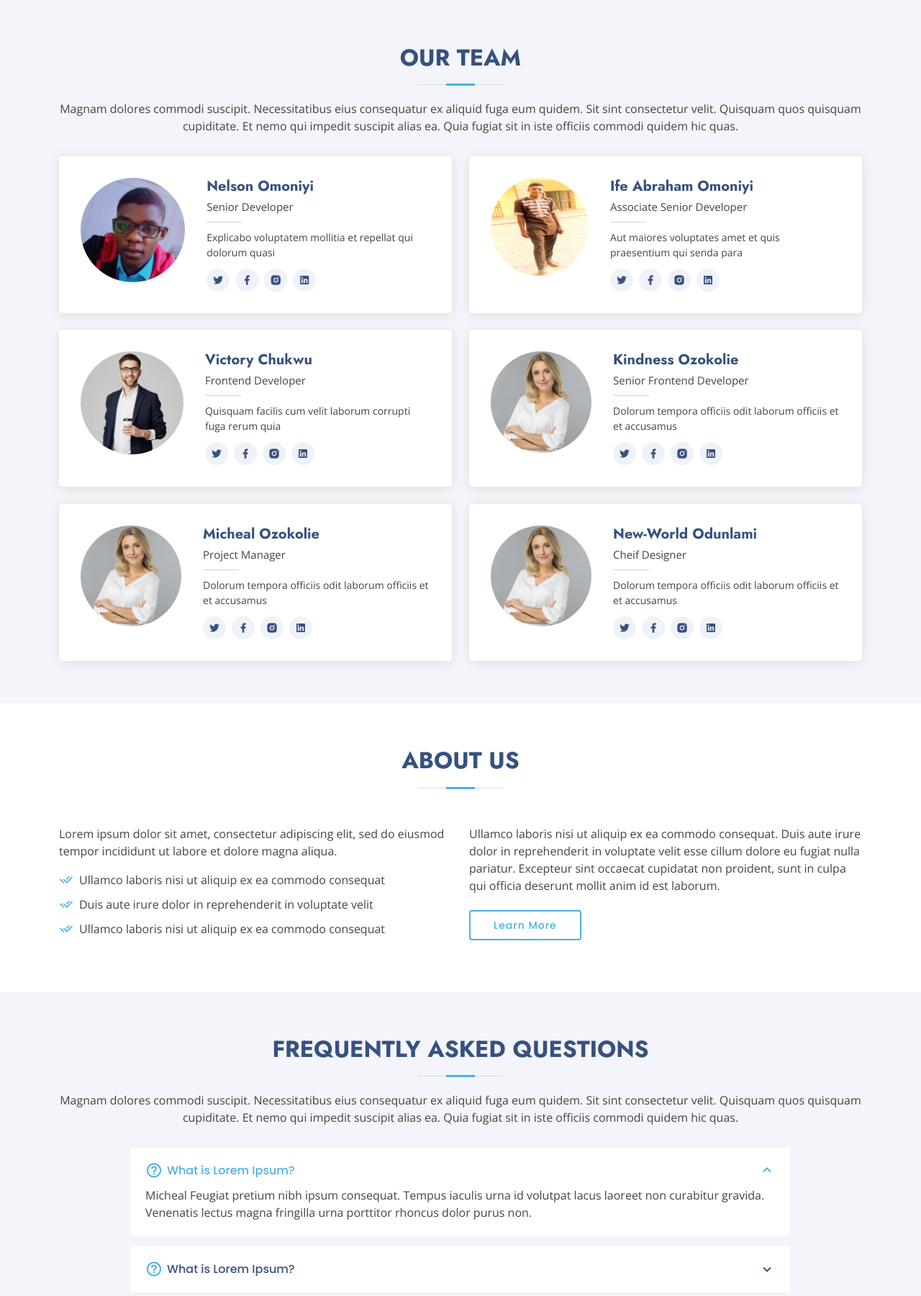
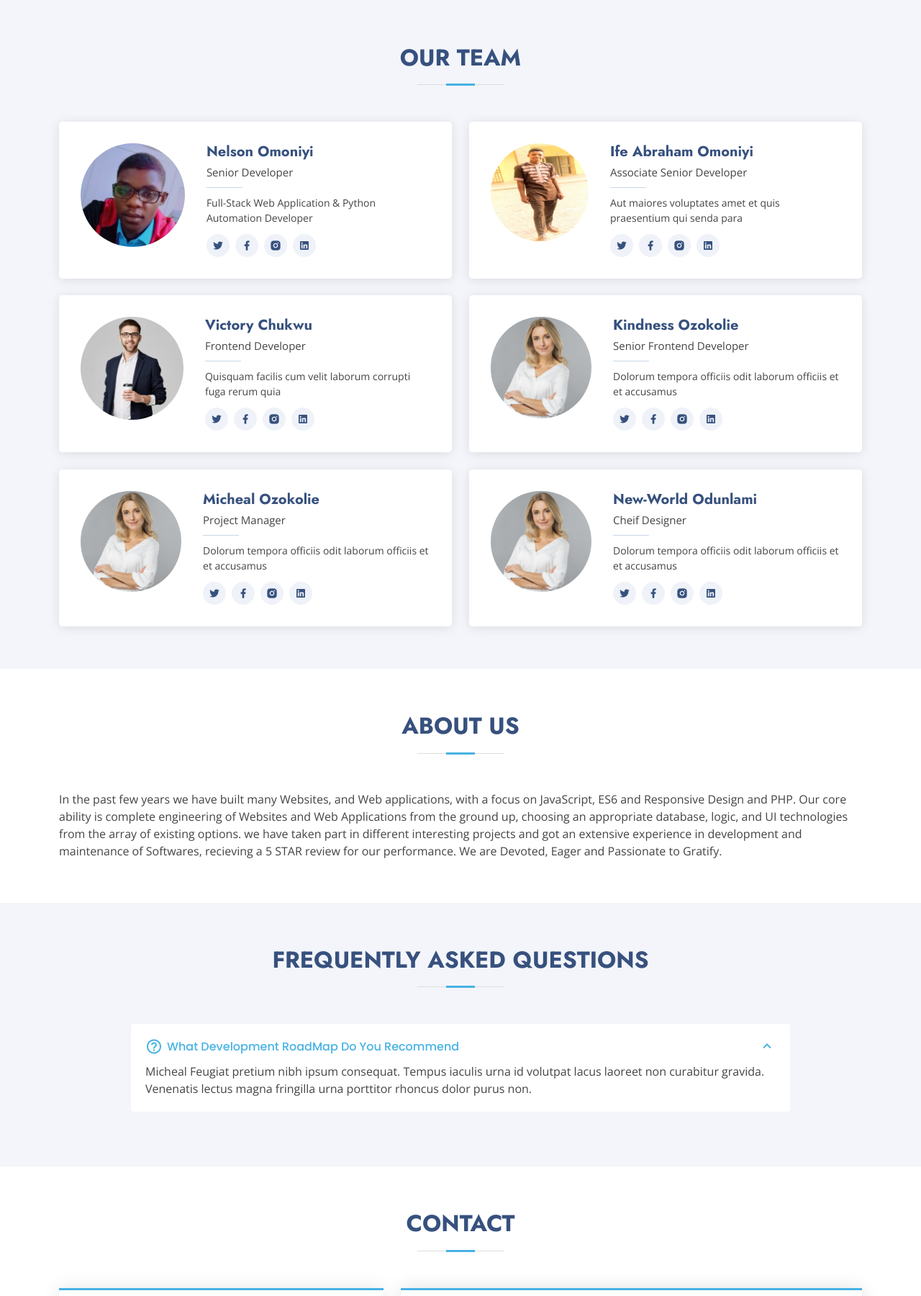
Before and after one commit to Notal-Crest/Power-Tools, a PHP site: page / in a window 1280 px wide. Shown: the part 1583-3383 px from the top of the page at 72% size. Run offline with PHP 8.4, Linux system fonts and the light colour scheme; some libraries are stand-ins or nearby versions.

Commit message:
Edited mail and address

```diff
--- a/forms/contact.php
+++ b/forms/contact.php
@@ -7,7 +7,7 @@
   */
 
   // Replace contact@example.com with your real receiving email address
-  $receiving_email_address = 'omoniyinelson6@gmail.com';
+  $receiving_email_address = 'info@notalcrest.com.ng';
 
   if( file_exists($php_email_form = '../assets/vendor/php-email-form/php-email-form.php' )) {
     include( $php_email_form );
--- a/index.php
+++ b/index.php
@@ -124,7 +124,6 @@ include("inc/header.php")
 
         <div class="section-title">
           <h2>Our Team</h2>
-          <p>Magnam dolores commodi suscipit. Necessitatibus eius consequatur ex aliquid fuga eum quidem. Sit sint consectetur velit. Quisquam quos quisquam cupiditate. Et nemo qui impedit suscipit alias ea. Quia fugiat sit in iste officiis commodi quidem hic quas.</p>
         </div>
 
         <div class="row">
@@ -135,7 +134,7 @@ include("inc/header.php")
               <div class="member-info">
                 <h4>Nelson Omoniyi</h4>
                 <span>Senior Developer</span>
-                <p>Explicabo voluptatem mollitia et repellat qui dolorum quasi</p>
+                <p>Full-Stack Web Application & Python Automation Developer</p>
                 <div class="social">
                   <a href=""><i class="ri-twitter-fill"></i></a>
                   <a href=""><i class="ri-facebook-fill"></i></a>
@@ -245,24 +244,10 @@ include("inc/header.php")
         </div>
 
         <div class="row content">
-          <div class="col-lg-6">
+          <div class="col-lg-12">
             <p>
-              Lorem ipsum dolor sit amet, consectetur adipiscing elit, sed do eiusmod tempor incididunt ut labore et dolore
-              magna aliqua.
+            In the past few years we have built many Websites, and Web applications, with a focus on JavaScript, ES6 and Responsive Design and PHP. Our core ability is complete engineering of Websites and Web Applications from the ground up, choosing an appropriate database, logic, and UI technologies from the array of existing options. we have taken part in different interesting projects and got an extensive experience in development and maintenance of Softwares, recieving a 5 STAR review for our performance. We are Devoted, Eager and Passionate to Gratify.
             </p>
-            <ul>
-              <li><i class="ri-check-double-line"></i> Ullamco laboris nisi ut aliquip ex ea commodo consequat</li>
-              <li><i class="ri-check-double-line"></i> Duis aute irure dolor in reprehenderit in voluptate velit</li>
-              <li><i class="ri-check-double-line"></i> Ullamco laboris nisi ut aliquip ex ea commodo consequat</li>
-            </ul>
-          </div>
-          <div class="col-lg-6 pt-4 pt-lg-0">
-            <p>
-              Ullamco laboris nisi ut aliquip ex ea commodo consequat. Duis aute irure dolor in reprehenderit in voluptate
-              velit esse cillum dolore eu fugiat nulla pariatur. Excepteur sint occaecat cupidatat non proident, sunt in
-              culpa qui officia deserunt mollit anim id est laborum.
-            </p>
-            <a href="#" class="btn-learn-more">Learn More</a>
           </div>
         </div>
 
@@ -275,52 +260,15 @@ include("inc/header.php")
 
         <div class="section-title">
           <h2>Frequently Asked Questions</h2>
-          <p>Magnam dolores commodi suscipit. Necessitatibus eius consequatur ex aliquid fuga eum quidem. Sit sint consectetur velit. Quisquam quos quisquam cupiditate. Et nemo qui impedit suscipit alias ea. Quia fugiat sit in iste officiis commodi quidem hic quas.</p>
         </div>
 
         <div class="faq-list">
           <ul>
             <li data-aos="fade-up" data-aos-delay="100">
-              <i class="bx bx-help-circle icon-help"></i> <a data-bs-toggle="collapse" class="collapse" data-bs-target="#faq-list-1">What is Lorem Ipsum? <i class="bx bx-chevron-down icon-show"></i><i class="bx bx-chevron-up icon-close"></i></a>
+              <i class="bx bx-help-circle icon-help"></i> <a data-bs-toggle="collapse" class="collapse" data-bs-target="#faq-list-1">What Development RoadMap Do You Recommend<i class="bx bx-chevron-down icon-show"></i><i class="bx bx-chevron-up icon-close"></i></a>
               <div id="faq-list-1" class="collapse show" data-bs-parent=".faq-list">
                 <p>
                   Micheal Feugiat pretium nibh ipsum consequat. Tempus iaculis urna id volutpat lacus laoreet non curabitur gravida. Venenatis lectus magna fringilla urna porttitor rhoncus dolor purus non.
-                </p>
-              </div>
-            </li>
-
-            <li data-aos="fade-up" data-aos-delay="200">
-              <i class="bx bx-help-circle icon-help"></i> <a data-bs-toggle="collapse" data-bs-target="#faq-list-2" class="collapsed">What is Lorem Ipsum?<i class="bx bx-chevron-down icon-show"></i><i class="bx bx-chevron-up icon-close"></i></a>
-              <div id="faq-list-2" class="collapse" data-bs-parent=".faq-list">
-                <p>
-                  Nelson Dolor sit amet consectetur adipiscing elit pellentesque habitant morbi. Id interdum velit laoreet id donec ultrices. Fringilla phasellus faucibus scelerisque eleifend donec pretium. Est pellentesque elit ullamcorper dignissim. Mauris ultrices eros in cursus turpis massa tincidunt dui.
-                </p>
-              </div>
-            </li>
-
-            <li data-aos="fade-up" data-aos-delay="300">
-              <i class="bx bx-help-circle icon-help"></i> <a data-bs-toggle="collapse" data-bs-target="#faq-list-3" class="collapsed">What is Lorem Ipsum? <i class="bx bx-chevron-down icon-show"></i><i class="bx bx-chevron-up icon-close"></i></a>
-              <div id="faq-list-3" class="collapse" data-bs-parent=".faq-list">
-                <p>
-                   Victory Eleifend mi in nulla posuere sollicitudin aliquam ultrices sagittis orci. Faucibus pulvinar elementum integer enim. Sem nulla pharetra diam sit amet nisl suscipit. Rutrum tellus pellentesque eu tincidunt. Lectus urna duis convallis convallis tellus. Urna molestie at elementum eu facilisis sed odio morbi quis
-                </p>
-              </div>
-            </li>
-
-            <li data-aos="fade-up" data-aos-delay="400">
-              <i class="bx bx-help-circle icon-help"></i> <a data-bs-toggle="collapse" data-bs-target="#faq-list-4" class="collapsed">What is Lorem Ipsum? <i class="bx bx-chevron-down icon-show"></i><i class="bx bx-chevron-up icon-close"></i></a>
-              <div id="faq-list-4" class="collapse" data-bs-parent=".faq-list">
-                <p>
-                  Kindness Molestie a iaculis at erat pellentesque adipiscing commodo. Dignissim suspendisse in est ante in. Nunc vel risus commodo viverra maecenas accumsan. Sit amet nisl suscipit adipiscing bibendum est. Purus gravida quis blandit turpis cursus in.
-                </p>
-              </div>
-            </li>
-
-            <li data-aos="fade-up" data-aos-delay="500">
-              <i class="bx bx-help-circle icon-help"></i> <a data-bs-toggle="collapse" data-bs-target="#faq-list-5" class="collapsed">What is Lorem Ipsum? <i class="bx bx-chevron-down icon-show"></i><i class="bx bx-chevron-up icon-close"></i></a>
-              <div id="faq-list-5" class="collapse" data-bs-parent=".faq-list">
-                <p>
-                  New world Laoreet sit amet cursus sit amet dictum sit amet justo. Mauris vitae ultricies leo integer malesuada nunc vel. Tincidunt eget nullam non nisi est sit amet. Turpis nunc eget lorem dolor sed. Ut venenatis tellus in metus vulputate eu scelerisque.
                 </p>
               </div>
             </li>
@@ -337,7 +285,6 @@ include("inc/header.php")
 
         <div class="section-title">
           <h2>Contact</h2>
-          <p>Magnam dolores commodi suscipit. Necessitatibus eius consequatur ex aliquid fuga eum quidem. Sit sint consectetur velit. Quisquam quos quisquam cupiditate. Et nemo qui impedit suscipit alias ea. Quia fugiat sit in iste officiis commodi quidem hic quas.</p>
         </div>
 
         <div class="row">
@@ -347,19 +294,19 @@ include("inc/header.php")
               <div class="address">
                 <i class="bi bi-geo-alt"></i>
                 <h4>Location:</h4>
-                <p>A108 Adam Street, Orozo, New York City 535022</p>
+                <p>House No: 0251, Angwan-Sariki Orozo, Abuja, Nigeria.</p>
               </div>
 
               <div class="email">
                 <i class="bi bi-envelope"></i>
                 <h4>Email:</h4>
-                <p>info@abuja.mumu.com</p>
+                <p>info@notalcrest.com.ng</p>
               </div>
 
               <div class="phone">
                 <i class="bi bi-phone"></i>
                 <h4>Call:</h4>
-                <p>+234000000000000000</p>
+                <p>+2348108929992, +2349022333202</p>
               </div>
 
               <iframe src="https://www.google.com/maps/embed?pb=!1m14!1m8!1m3!1d12097.433213460943!2d-74.0062269!3d40.7101282!3m2!1i1024!2i768!4f13.1!3m3!1m2!1s0x0%3A0xb89d1fe6bc499443!2sDowntown+Conference+Center!5e0!3m2!1smk!2sbg!4v1539943755621" frameborder="0" style="border:0; width: 100%; height: 290px;" allowfullscreen></iframe>
```
